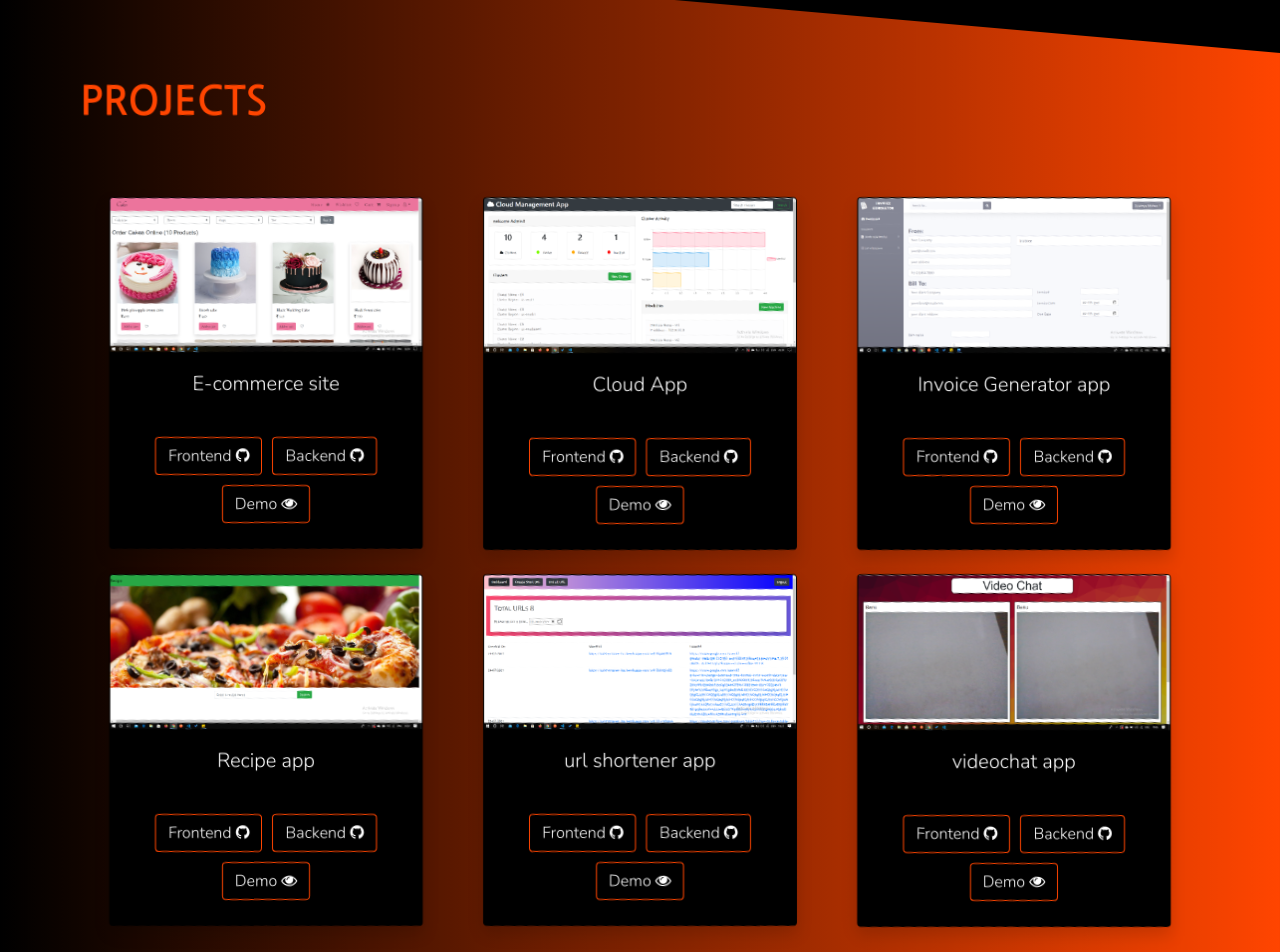
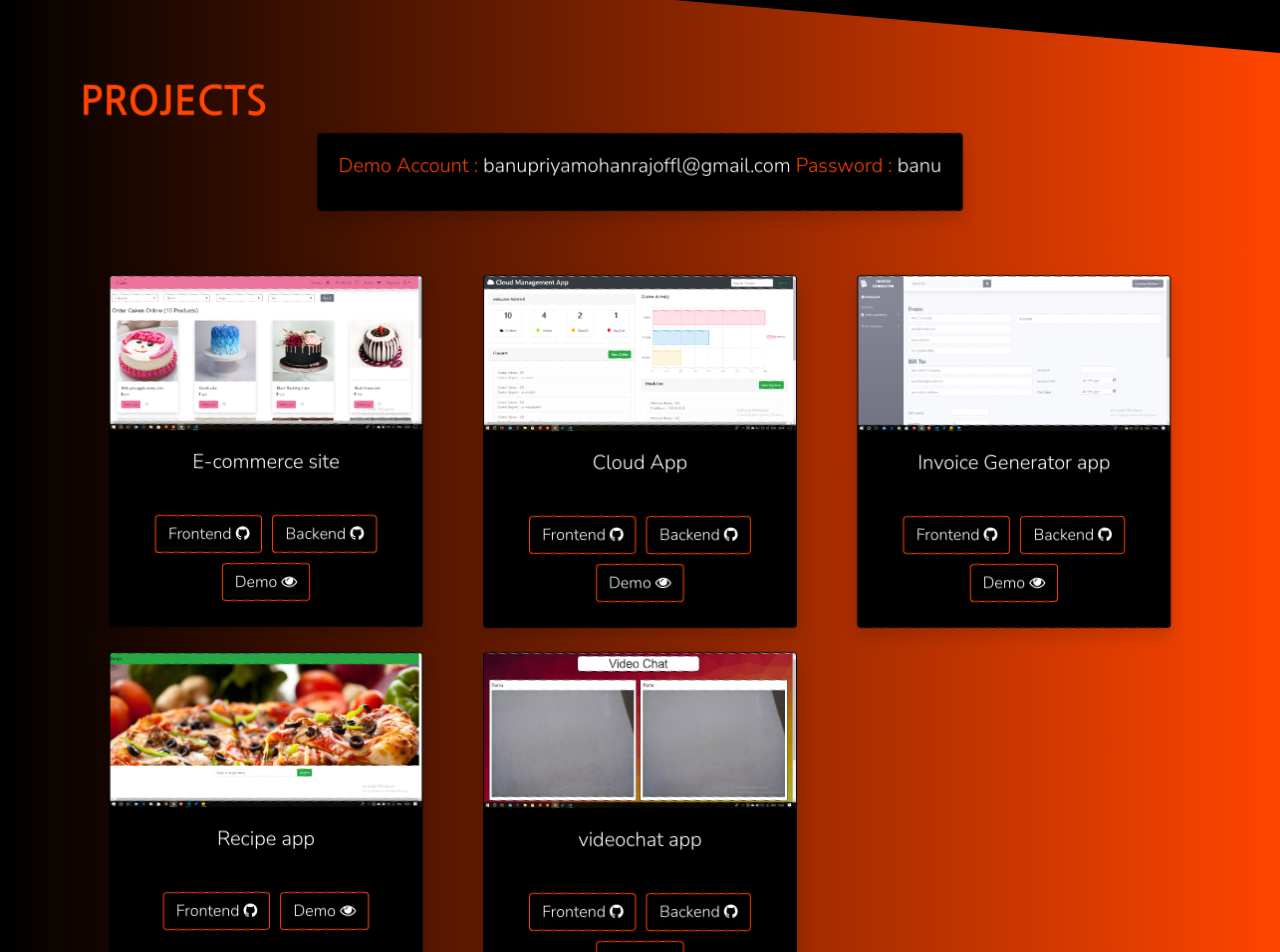
Before and after one commit to banupriyamohanraj/portfolioResume, a React (Create React App) app: page / in a window 1280 px wide. Shown: the part 4427-5379 px from the top of the page. Built offline with nearby package versions, Linux system fonts and the light colour scheme; a web font is replaced by a local one.

Commit message:
added demo account

```diff
--- a/src/Components/Profile/Profile.js
+++ b/src/Components/Profile/Profile.js
@@ -9,7 +9,7 @@ import Typewriter from 'typewriter-effect';
 function Profile() {
 
 
-    const pdf = 'https://drive.google.com/file/d/15vtUrZrpXcTh9jfs8cd5ebHDMsYx9VnK/view?usp=sharing'
+    const pdf = 'https://drive.google.com/file/d/1HTNDIWeuaFlk9sTeW3LnngjWuNpz8lEw/view?usp=sharing'
   return (
       <Element name="about">
     <div className='container-fluid Profile__container'>
--- a/src/Components/Project/Project.js
+++ b/src/Components/Project/Project.js
@@ -4,7 +4,7 @@ import React from "react";
 import Cloud from "../Image/cloud.png";
 import Ecomm from "../Image/E-comm.png";
 import Recipe from "../Image/receipe.png"
-import url from "../Image/urlshortener.png";
+// import url from "../Image/urlshortener.png";
 import Videochat from "../Image/videochat.png"
 import invoice from "../Image/Invoicegenerator.png";
 
@@ -43,19 +43,12 @@ function Project() {
       path: "/invoice",
 
     },
+
     {
-      url: "https://urlshortener-fe.netlify.app",
-      title: "url shortener app",
-      img: url,
-      githublinkfe: "https://github.com/banupriyamohanraj/urlShortener-FE",
-      githublinkbe: "https://github.com/banupriyamohanraj/urlShortener-BE",
-      path: "/url",
-    },
-    {
-      url: "https://web-videochat-app.netlify.app/",
+      url: "https://videochatapp-fe.netlify.app/",
       title: "videochat app",
       img: Videochat,
-      githublinkfe: "https://github.com/banupriyamohanraj/videochatapp-be",
+      githublinkfe: "https://github.com/banupriyamohanraj/videochatapp-fe",
       githublinkbe: "https://github.com/banupriyamohanraj/videochatapp-be",
       path: "/url",
     },
@@ -70,8 +63,17 @@ function Project() {
             <h1>PROJECTS</h1>
 
             <div className="container-fluid">
+              <div className="row demoaccount m-0 p-0 justify-content-center">
+                <div className="card  shadow p-0">
+                <div class="card-body">
+                <h5 class="card-title"><span style={{color:"orangered"}}>Demo Account :</span> banupriyamohanrajoffl@gmail.com <span style={{color:"orangered"}}>Password :</span> banu </h5>
+                  </div>
+                </div>
+              </div>
               <div className="row projectrow m-0">
-                {Project_Data.map((obj) => {
+
+                {
+                Project_Data.map((obj) => {
                   return (
                     <div className="col-md-2 col-lg-4 col-sm-1 ">
                       <div class="col  mb-4">
@@ -81,13 +83,16 @@ function Project() {
                             <h5 class="card-title">{obj.title}</h5>
                             <br />
                             <p class="card-text ">
-                              <a
+                            {obj.githublinkfe ?   <a
                                 href={obj.githublinkfe}
                                 target="_blank"
                                 rel="noreferrer"
                                 style={{ color: "white" }}
                               >
-                                <button
+
+
+
+                              <button
                                   type="button"
                                   className="btn btn-outline-dark "
                                   id="linkbutton"
@@ -98,8 +103,8 @@ function Project() {
                                     aria-hidden="true"
                                   ></i>
                                 </button>
-                              </a>
-                              <a
+                              </a> : null}
+                             { obj.githublinkbe ?  <a
                                 href={obj.githublinkbe}
                                 target="_blank"
                                 rel="noreferrer"
@@ -116,10 +121,9 @@ function Project() {
                                     aria-hidden="true"
                                   ></i>
                                 </button>
-                              </a>
+                              </a> : null}
 
-                              <a
-                                href={obj.url}
+                              <a href={obj.url}
                                 target="_blank"
                                 rel="noreferrer"
                                 style={{ color: "white" }}
@@ -139,14 +143,7 @@ function Project() {
                       </div>
                     </div>
                   );
-                  //    return   <div className="col-4  ">
-                  //    <div className="card projectcard ml-4 mb-3 shadow  mb-4 bg-black rounded">
-                  //    <img src={obj.img} alt={obj.title}></img>
-                  //      <div className="card-body p-1">
-                  //         <p style={{textAlign:"center"}}>{obj.title}</p>
-                  //      </div>
-                  //    </div>
-                  //  </div>
+
                 })}
               </div>
             </div>
```
